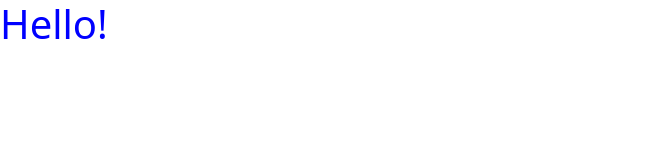
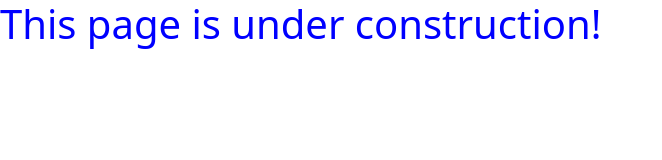
Before and after one commit to wickathou/JS-capstone, a website built with webpack: page src/index.html in a window 1280 px wide. Shown: the whole page, without its empty margins (0-662 px from the left). Built offline with nearby package versions, Linux system fonts and the light colour scheme.

Commit message:
Updated index.html to indicate that page is under construction

```diff
--- a/src/index.html
+++ b/src/index.html
@@ -7,6 +7,6 @@
   <title><%= htmlWebpackPlugin.options.title%></title>
 </head>
 <body>
-  <h1>Hello!</h1>
+  <h1>This page is under construction!</h1>
 </body>
 </html>
```
